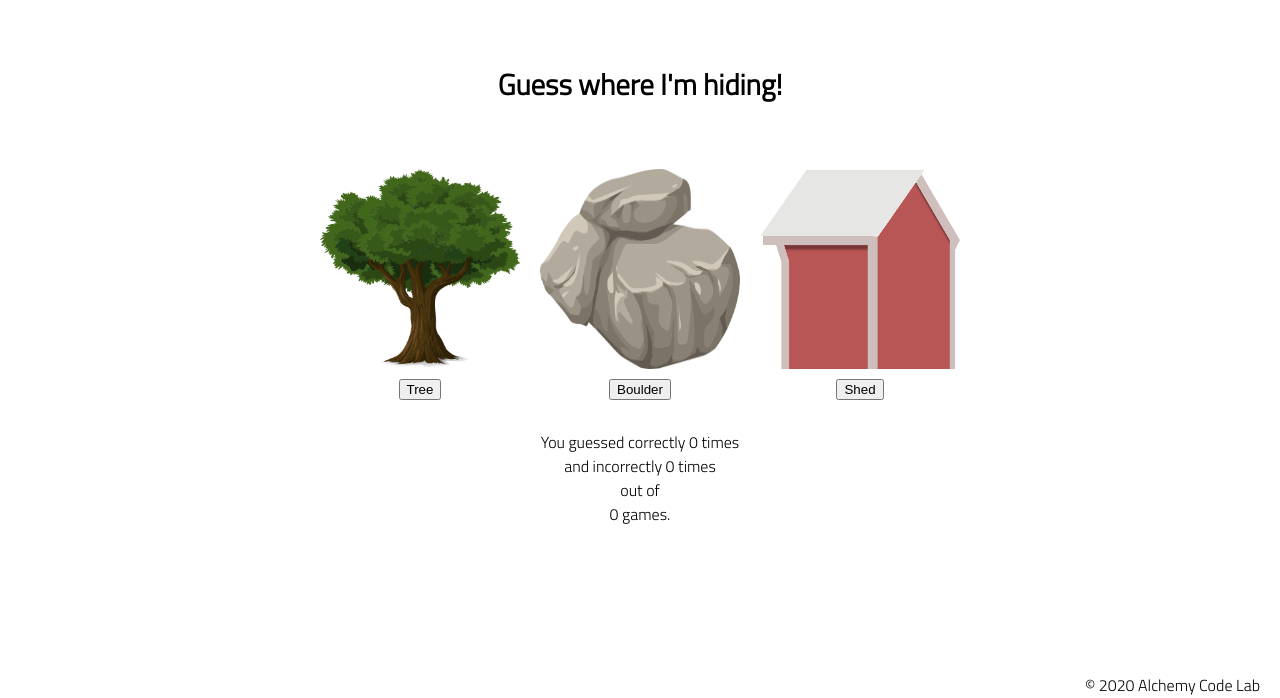
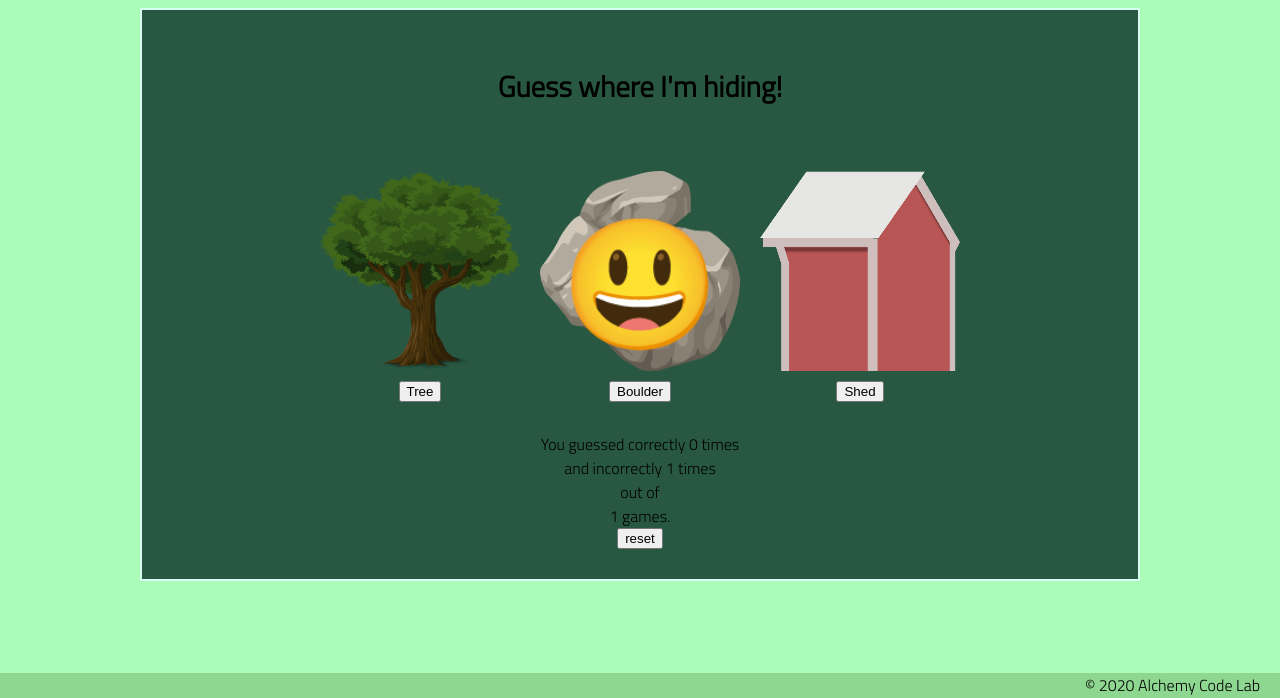
Before and after one commit to Adam-Robson/half-baked-web-01-hide-and-seek, a plain HTML site: page index.html in a window 1280 px wide. Both pictures are taken after a click on the button "Tree". Shown: the part 102-800 px from the top of the page. Drawn offline with Linux system fonts and the light colour scheme.

Commit message:
bring the game to functional per instructions

```diff
--- a/app.js
+++ b/app.js
@@ -10,12 +10,14 @@ const boulderContainer = document.getElementById('boulder-container');
 const totalEl = document.getElementById('total');
 const lossesEl = document.getElementById('losses');
 const winsEl = document.getElementById('wins');
+const resetNow = document.getElementById('reset-now');
 
 // initialize state
 const hidingPlaces = ['tree', 'shed', 'boulder'];
 
-let correctGuesses = 0;
-let totalGuesses = 0;
+let correctGuesses = 1;
+let totalGuesses = 1;
+let incorrectGuesses = 1;
 
 shedButton.addEventListener('click', () => {
     const hidingSpot = Math.floor(Math.random() * 3);
@@ -36,10 +38,15 @@ boulderButton.addEventListener('click', () => {
 });
 
 function handleGuess(correctSpot, userGuess) {
-    // reset the styles
-    // then increment the guesses
-    // then grab the appropriate container element for the correct guess from the DOM
-    // then add the face class to that element so that the face shows up
-    // then if the user guess is correct, increment the correct guesses
-    // update the DOM to show this change to the user (including the losses, not tracked directly in state)
+    totalEl.textContent = totalGuesses++;
+    const correctEl = document.getElementById(correctSpot + '-container');
+    correctEl.classList.add('face');
+    if (userGuess === correctSpot) {
+        winsEl.textContent = correctGuesses++;
+    } else {
+        lossesEl.textContent = incorrectGuesses++;
+    }
+    resetNow.addEventListener('click', () => {
+        correctEl.classList.remove('face');
+    });
 }
--- a/index.html
+++ b/index.html
@@ -41,6 +41,7 @@
             <div>and incorrectly <span id="losses">0</span> times</div>
             <div>out of</div>
             <div> <span id="total">0</span> games.</div>
+            <input type="reset" value="reset" id="reset-now">
         </section>
     </main>
     <footer>
--- a/styles/style.css
+++ b/styles/style.css
@@ -1,17 +1,9 @@
 body {
-    /* https://coolors.co/generate and click export -> scss to get the colors to copy and paste below*/
-    /* --color1: hsla(349, 69%, 76%, 1);
-    --color2: hsla(207, 67%, 44%, 1);
-    --color3: hsla(200, 61%, 56%, 1);
-    --color4: hsla(187, 41%, 94%, 1);
-    --color5: hsla(170, 28%, 95%, 1); */
-
-    /* --color1: hsla(45, 86%, 83%, 1);
-    --color2: hsla(135, 65%, 98%, 1);
-    --color3: hsla(315, 37%, 86%, 1);
-    --color4: hsla(45, 73%, 98%, 1);
-    --color5: hsla(224, 40%, 79%, 1); */
-
+    --color1: hsla(159, 100%, 92%, 1);
+    --color2: hsla(130, 93%, 83%, 1);
+    --color3: hsla(123, 48%, 70%, 1);
+    --color4: hsla(160, 26%, 58%, 1);
+    --color5: hsla(153, 38%, 25%, 1);
     --header-height: 80px;
     --shadow: 0px 10px 20px -12px rgba(0, 0, 0, 0.45);
     --gutter: 30px;
```
